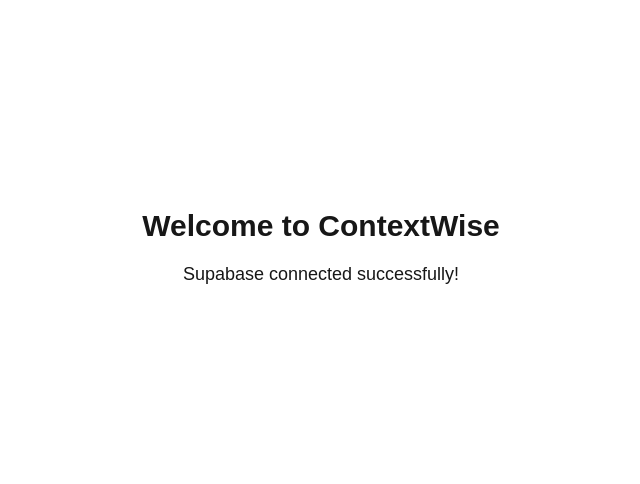
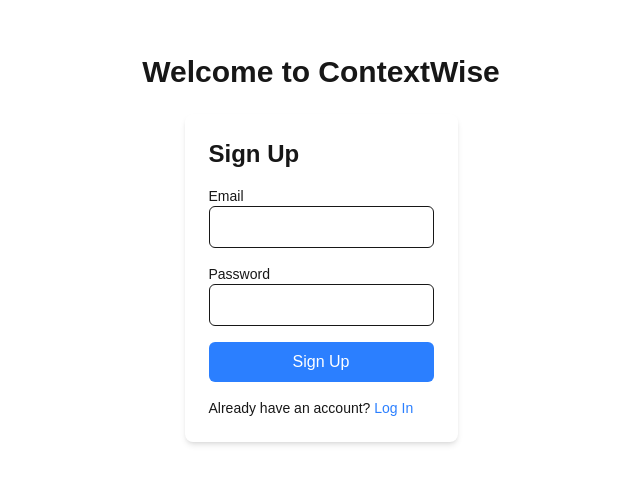
Before and after one commit to HermonaDev/ContextWise, a Next.js app: page / in a window 1280 px wide. Shown: the part 152-636 px from the top of the page, without its empty margins (319-959 px from the left). Built offline with nearby package versions, Linux system fonts and the light colour scheme; no server answers; the database is empty.

Commit message:
Implemented Supabase Auth with sign-up/login form

```diff
--- a/src/app/page.tsx
+++ b/src/app/page.tsx
@@ -1,14 +1,10 @@
-import { supabase } from '@/lib/supabase';
+import AuthForm from '@/components/AuthForm';
 
-export default async function Home() {
-  const { data, error } = await supabase.from('users').select('email').limit(1);
-
+export default function Home() {
   return (
     <main className="flex min-h-screen flex-col items-center justify-center p-4">
-      <h1 className="text-3xl font-bold">Welcome to ContextWise</h1>
-      <p className="mt-4 text-lg">
-        {error ? 'Supabase not connected' : 'Supabase connected successfully!'}
-      </p>
+      <h1 className="text-3xl font-bold mb-6">Welcome to ContextWise</h1>
+      <AuthForm />
     </main>
   );
 }
--- /dev/null
+++ b/src/components/AuthForm.tsx
@@ -0,0 +1,114 @@
+'use client';
+
+import { useState, useEffect } from 'react';
+import { useRouter } from 'next/navigation';
+import { supabase } from '@/lib/supabase';
+
+export default function AuthForm() {
+  const [email, setEmail] = useState('');
+  const [password, setPassword] = useState('');
+  const [isSignUp, setIsSignUp] = useState(true);
+  const [error, setError] = useState<string | null>(null);
+  const [success, setSuccess] = useState<string | null>(null);
+  const router = useRouter();
+
+  // Check auth state on mount
+  useEffect(() => {
+    supabase.auth.getSession().then(({ data: { session } }) => {
+      if (session) {
+        router.push('/dashboard'); // Redirect to dashboard if already logged in
+      }
+    });
+  }, [router]);
+
+  const handleSubmit = async (e: React.FormEvent) => {
+    e.preventDefault();
+    setError(null);
+    setSuccess(null);
+
+    if (isSignUp) {
+      const { error } = await supabase.auth.signUp({
+        email,
+        password,
+        options: {
+          emailRedirectTo: 'http://localhost:3000/dashboard', // Redirect after confirmation
+        },
+      });
+      if (error) {
+        console.error('Sign-up error:', error);
+        setError(error.message);
+      } else {
+        setSuccess('Check your email for the confirmation link!');
+      }
+    } else {
+      const { data, error } = await supabase.auth.signInWithPassword({
+        email,
+        password,
+      });
+      if (error) {
+        console.error('Login error:', error);
+        setError(error.message === 'Invalid login credentials' ? 'Invalid email or password, or email not confirmed.' : error.message);
+      } else if (data.session) {
+        setSuccess('Logged in successfully!');
+        router.push('/dashboard'); // Redirect to dashboard on successful login
+      } else {
+        setError('No session returned. Please try again.');
+      }
+    }
+  };
+
+  return (
+    <div className="max-w-md mx-auto p-6 bg-white rounded-lg shadow-md">
+      <h2 className="text-2xl font-bold mb-4">{isSignUp ? 'Sign Up' : 'Log In'}</h2>
+      <form onSubmit={handleSubmit} className="space-y-4">
+        <div>
+          <label htmlFor="email" className="block text-sm font-medium">
+            Email
+          </label>
+          <input
+            id="email"
+            type="email"
+            value={email}
+            onChange={(e) => setEmail(e.target.value)}
+            className="w-full p-2 border rounded-md"
+            required
+          />
+        </div>
+        <div>
+          <label htmlFor="password" className="block text-sm font-medium">
+            Password
+          </label>
+          <input
+            id="password"
+            type="password"
+            value={password}
+            onChange={(e) => setPassword(e.target.value)}
+            className="w-full p-2 border rounded-md"
+            required
+          />
+        </div>
+        {error && <p className="text-red-500 text-sm">{error}</p>}
+        {success && <p className="text-green-500 text-sm">{success}</p>}
+        <button
+          type="submit"
+          className="w-full bg-blue-500 text-white p-2 rounded-md hover:bg-blue-600"
+        >
+          {isSignUp ? 'Sign Up' : 'Log In'}
+        </button>
+      </form>
+      <p className="mt-4 text-sm">
+        {isSignUp ? 'Already have an account?' : 'Need an account?'}{' '}
+        <button
+          className="text-blue-500 hover:underline"
+          onClick={() => {
+            setIsSignUp(!isSignUp);
+            setError(null);
+            setSuccess(null);
+          }}
+        >
+          {isSignUp ? 'Log In' : 'Sign Up'}
+        </button>
+      </p>
+    </div>
+  );
+}
```
